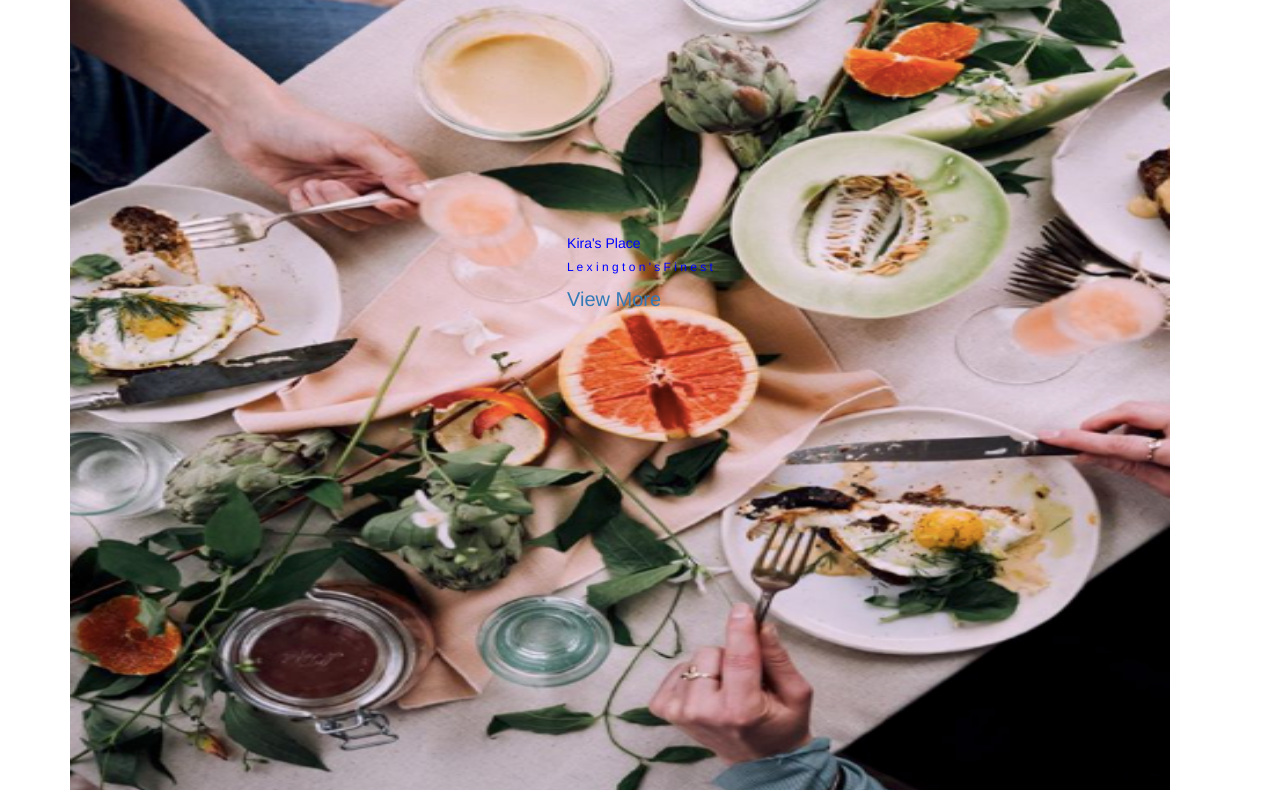
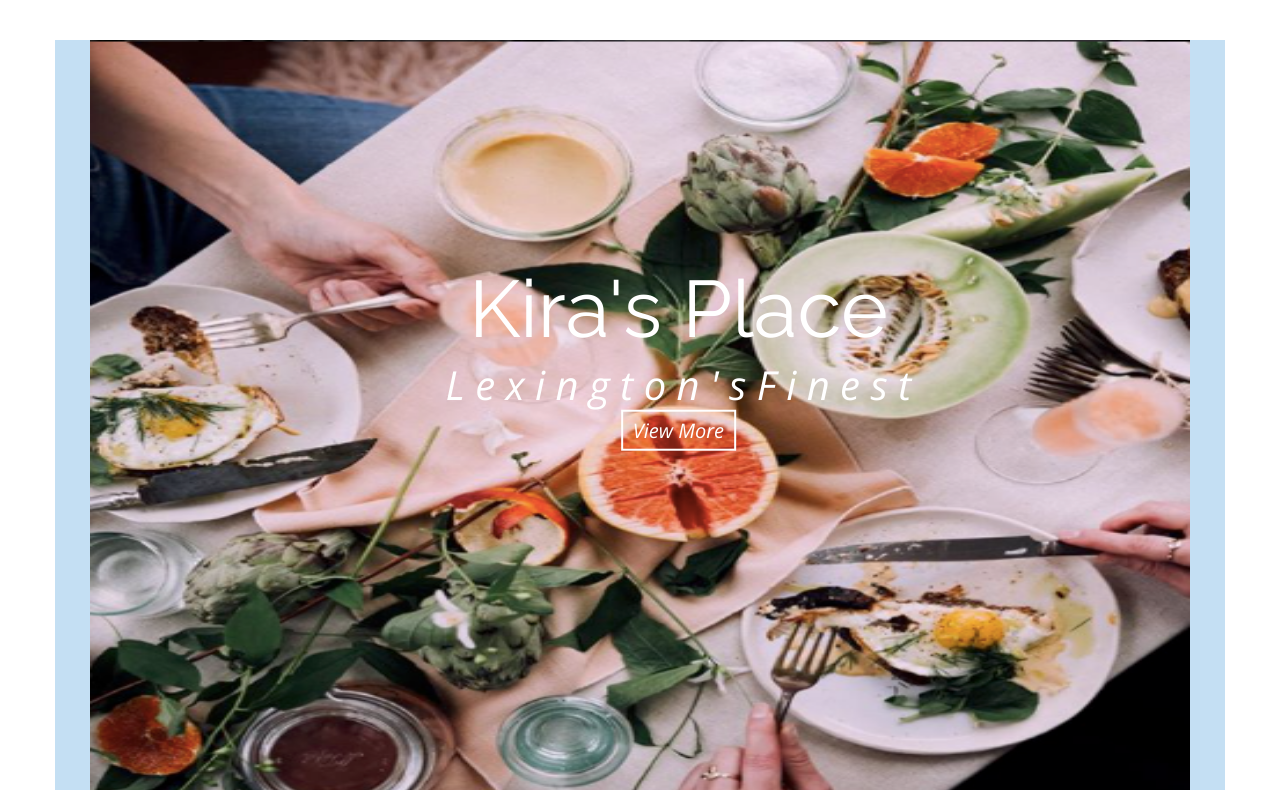
Before and after one commit to kirapauley/kirasplace, a plain HTML site: page index.html in a window 1280 px wide. Shown: the part 130-920 px from the top of the page. Drawn offline with nearby package versions, Linux system fonts and the light colour scheme.

Commit message:
Update style.css

```diff
--- a/style.css
+++ b/style.css
@@ -1,30 +1,25 @@
 .container{
-  background-color: rgb (229, 238, 225);
-  color: blue;
-  font-family: 'Helvetica';
+  background-color: rgba(137, 192, 232, 0.5);
+  color: black;
+  font-family: 'Open Sans', sans-serif;
   font-size: 20px;
 }
 
 .header-behavior{
-  color: white;
+  color: black;
   font-size: 26px;
 }
 
-.special-one{
-  background-color: rgba (229, 238, 225);
+.background{
+  background-color: black;
 }
-
-.background{
-  background-color: pink;
-}
-
 body{
   padding-bottom: 50px;
 
 }
 
 p{
-  font-family: 'Helvatica', arial;
+font-family: 'Open Sans', sans-serif;
   font-size: 1.5em;
   text-align: center;
   margin-left: 50px;
@@ -32,12 +27,14 @@ p{
 }
 
 h1{
-  text-align: center;
-  font-family: 'Helvetica', Arial;
+  text-align: left;
+  font-family: 'Open Sans', sans-serif;
+  color: black;
 }
 
 h2{
   text-align: center;
+  color: black;
 }
 
 h3{
@@ -45,15 +42,57 @@ h3{
   font-size: 1em;
 }
 h4{
-  text-align: left;
+  text-align: center;
+}
+h5{
+  font-family: 'Raleway', sans-serif;
+  text-align: center;
+  font-size: 4em;
+  color: white
+}
+
+h6{
+  font-family: 'Open Sans', sans-serif;
+  text-align: center;
+  font-size: 2em;
+  color: white
 }
 /* Centered text */
 .centered {
     position: absolute;
-    top: 50%;
-    left: 50%;
+    top: 60%;
+    left: 53%;
     transform: translate(-50%, -50%);
-    font-family: "Helvetica"
-    font-color: white;
+    font-family: 'Open Sans', sans-serif;
+    color: white;
     font size: 60px;
 }
+.my-proj-button:visited, .my-proj-button:link {
+  border: solid 2px white;
+  background-color: none;
+  padding-top: 5px;
+  padding-bottom: 5px;
+  padding-left: 10px;
+  padding-right: 10px;
+  text-decoration: none;
+  color: white;
+  font-size: 1em;
+
+}
+
+.my-proj-button:hover {
+  background-color: white;
+  text-decoration: none;
+  color: white;
+
+}
+
+.my-proj-active:visited, .my-proj-active:link {
+  border: solid 2px white;
+/*   background-color: white; */
+}
+
+.container{
+  margin-top:50px;
+  text-align: center;
+}
```
